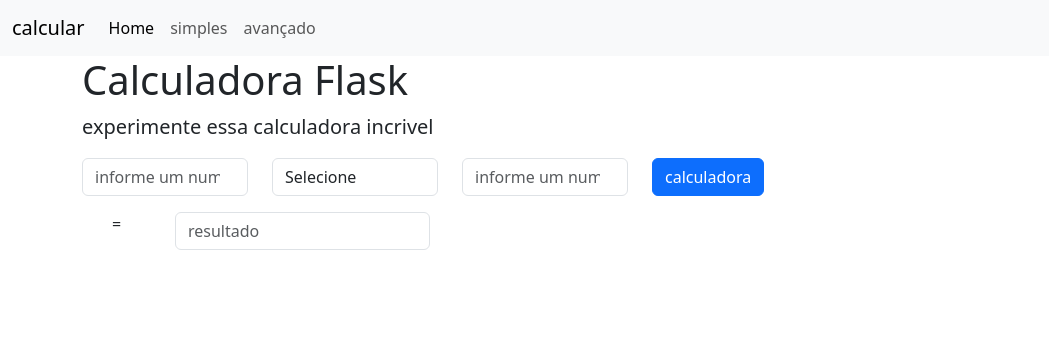
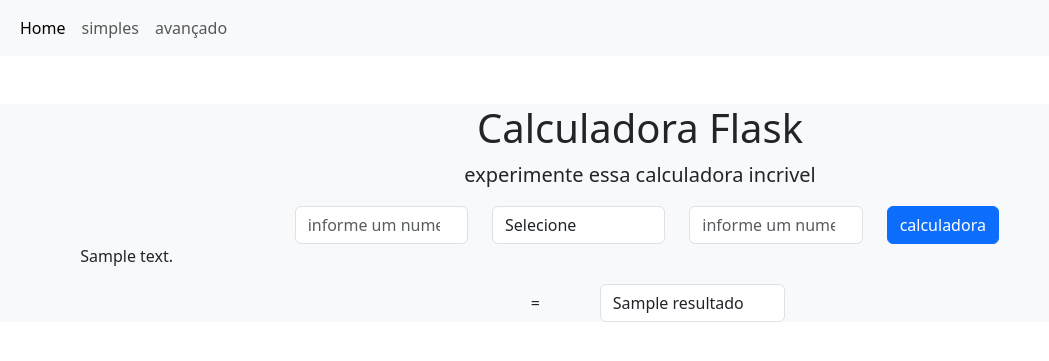
Before and after one commit to luisccruz94/CalculatorFlask, a Flask app: template templates/simple.html in a window 1280 px wide. Shown: the top 361 px of the page, without its empty margins (0-1049 px from the left). Run offline with Flask 3, Linux system fonts and the light colour scheme; the template is opened without the code that fills it: most values are stand-ins (such as "Sample title", 1, 10 or a date in 2020).

Commit message:
projeto finalizado conforme as orientaçoes da video aula

```diff
--- a/app.py
+++ b/app.py
@@ -1,15 +1,111 @@
-from flask import Flask, render_template
+from flask import Flask, render_template, url_for, request
+from math import sin, cos, tan, sqrt, exp, log, acosh, asinh, atanh, asin, acos
+
 
 app = Flask(__name__)
 
 @app.route("/")
 def  main():
 
-    return render_template('index.html')
+    return render_template('index.html',home=True)
 
 @app.route("/simple")
 def simple():
-    return render_template("simple.html")
+    return render_template("simple.html",home=False)
+
+@app.route('/avancado')
+def avancado():
+    return render_template('avancado.html',home=False)
+
+
+
+@app.route("/calculadora", methods=["post"])
+def calculadora():
+    first_number = float(request.form["firstNumber"])
+    operacao = request.form["operacao"]
+    second_number = float(request.form["secondNumber"])
+    note=""
+    color = "alert-primary"
+    if operacao == "plus":
+        resultado = first_number + second_number
+        note= "adiçao executada com sucesso"
+    elif operacao == "minus":
+        resultado = first_number-second_number
+        note= "subtraçao executada com sucesso"
+    elif operacao == "multiply":
+        resultado = first_number * second_number
+        note= "multiplicaçao executada com sucesso"
+    elif operacao == "divide":
+        resultado = first_number / second_number
+        note= "divisão executada com sucesso"
+    else:
+        note = "ops... algo deu errado"
+        color = "alert-warning "
+        return render_template("simple.html", note=note)
+    return render_template("simple.html", resultado=resultado, note=note, color=color)
+
+
+
+@app.route('/calculadora_avancado', methods=["post"])
+def calculadora_avancado():
+    first_number = float(request.form["firstNumber"])
+    operacao = request.form["operacao"]
+    color="alert-sucess"
+    note=""
+    try:
+        if operacao == "sin":
+            resultado = sin(first_number)
+            note = "sin has been calculated"
+
+        elif operacao == "cos":
+            resultado = cos(first_number)
+            note = "cos has been calculated"
+
+        elif operacao == "tan":
+            resultado = tan(first_number)
+            note = "tan has been calculated"
+
+        elif operacao == "squr":
+            resultado = sqrt(first_number)
+            note = "squr root has been calculated"
+
+        elif operacao == "log":
+            resultado = log(first_number)
+            note = "log has been calculated"
+
+        elif operacao == "exp":
+            resultado = exp(first_number)
+            note = "exp has been calculated"
+
+        elif operacao == "acosh":
+            resultado = acosh(first_number)
+            note = "acosh has been calculated"
+
+        elif operacao == "asinh":
+            resultado = asinh(first_number)
+            note = "asinh has been calculated"
+
+        elif operacao == "atanh":
+            resultado = atanh(first_number)
+            note = "atanh has been calculated"
+
+        elif operacao == "asin":
+            resultado = asin(first_number)
+            note = "asin has been calculated"
+
+        elif operacao == "acos":
+            resultado = acos(first_number)
+            note = "acos has been calculated"
+
+        else:
+            note = "no function has been selected"
+            color = "alert-danger"
+            return render_template("avancado.html",note=note)
+    except ValueError:
+        return render_template("avancado.html", resultado=0, note="erro matematico", color="alert=danger")
+    return render_template("avancado.html", resultado=resultado, note=note, color=color)
+
+
 
 
 
--- a/templates/index.html
+++ b/templates/index.html
@@ -9,26 +9,42 @@
 </head>
 <body>
     <nav class="navbar navbar-expand-lg bg-body-tertiary">
-        <div class="container-fluid">
-          <a class="navbar-brand" href="#">calcular</a>
-          <button class="navbar-toggler" type="button" data-bs-toggle="collapse" data-bs-target="#navbarNav" aria-controls="navbarNav" aria-expanded="false" aria-label="Toggle navigation">
-            <span class="navbar-toggler-icon"></span>
-          </button>
+      <div class="container-fluid">
           <div class="collapse navbar-collapse" id="navbarNav">
             <ul class="navbar-nav">
               <li class="nav-item">
-                <a class="nav-link active" aria-current="page" href="#">Home</a>
+                <a class="nav-link active" aria-current="page" href="{{url_for('main')}}">Home <span class="sr-only"></span></a>
               </li>
               <li class="nav-item">
-                <a class="nav-link" href="#">simples</a>
+                <a class="nav-link" href="{{url_for('simple')}}">simples</a>
               </li>
               <li class="nav-item">
-                <a class="nav-link" href="#">avançado</a>
+                <a class="nav-link" href="{{url_for('avancado')}}">avançado</a>
               </li>
             </ul>
           </div>
         </div>
       </nav>
+
+      {% if home %}
+        <div class="container-fluid ">
+          <div class="container p-5 mb-4 mt-3 bg-body-tertiary rounded-3 text-center  ">
+            <p class="lead text-center mt-5 alert alert-primary "> essa é uma calculadora simples que pode somar dois numeros, subtrair, multiplicar e dividir dois numeros</p>
+            <a  class="btn btn-success" href="{{url_for('simple')}}">use a calculadora simples</a>
+            </div>
+          </div>
+          <div class="container-fluid">
+            <div class="container p-5 mb-4 bg-body-tertiary rounded-3 text-center">
+              <p class="lead text-center mt-5 alert alert-primary "> essa é uma calculadora avançada, contem diversas funçoes matematica, sin, cos,tan, squre root, etc...</p>
+              <a class="btn btn-success" href="{{url_for('avancado')}}">use a calculadora avançada</a>
+
+          </div>
+      </div>
+
+      {% endif %}
+
+
+
 
 
 
--- a/templates/simple.html
+++ b/templates/simple.html
@@ -2,47 +2,62 @@
 
 {% block mainContent %}
 
-<div class="jumbotron jumbotron-fluid">
+<div class=" container-fluid d-flex align-items-center flex-column justify-content-center bg-body-tertiary text-center mt-5">
     <div class="container">
         <h1 class="display-8">Calculadora Flask</h1>
         <p class="lead"> experimente essa calculadora incrivel</p>
     </div>
 
 
-</div>
-<form class="container">
-    <div class="row">
-        <div class="col-lg-2 col-md-3">
-            <input type="number" class="form-control" placeholder="informe um numero ">
+
+
+
+    <form class="container-fluid " action="{{url_for('calculadora')}}" method="post">
+        <div class="row container-fluid d-flex align-items-center  justify-content-center  px-4 text-center">
+            <div class="col-lg-2 col-md-3 ">
+                <input type="number" name="firstNumber" class="form-control" placeholder="informe um numero " required>
 
             </div>
 
-        <div class="col-lg-2">
-            <select id="selectOperation" class="form-control">
-                <option selected>Selecione</option>
-                <option >+</option>
-                <option>-</option>
-                <option >X</option>
-                <option >/</option>
+            <div class="col-lg-2 col-md-3 ">
+                <select id="selectOperation" class="form-control" name="operacao" required>
+                    <option value="">Selecione</option>
+                    <option value="plus" >+</option>
+                    <option value="minus">-</option>
+                    <option value="multiply">X</option>
+                    <option value="divide" >/</option>
                 </select>
             </div>
 
             <div class="col-lg-2 col-md-3">
-        <input type="number"  name="secondNumber" class="form-control" placeholder="informe um numero "/>
+                <input type="number"  name="secondNumber" class="form-control" placeholder="informe um numero "required>
 
             </div>
 
-        <div class="col-lg-3">
+            <div class="col-md-1 ">
                 <input type="submit" value="calculadora" class="btn btn-primary">
             </div>
 
-        <div class="row mt-3">
+
+
+
+        </div>
+
+
+        <div class="col-lg-2">
+            <div class="alert{{color}}">{{note}}</div>
+
+
+        </div>
+
+
+        <div class="row d-flex align-items-center justify-content-center mt-3">
                 <div class="col-lg-1">
                     <div class="text-center">=</div>
 
                 </div>
-            <div class="col-lg-3">
-                <input type="text" class="form-control" placeholder="resultado" >
+                <div class="col-lg-2 ">
+                    <input type="text" class="form-control" placeholder="resultado" value="{{resultado}}" >
                 </div>
 
 
@@ -53,14 +68,14 @@
 
 
 
-    </div>
+
 
 
 
 
 
     </form>
-
+</div>
 
 
 {% endblock %}
```
Also changed, not shown: templates/avancado.html (added, +79 -0 lines). Lines whose indentation alone changed are shown as unchanged.
